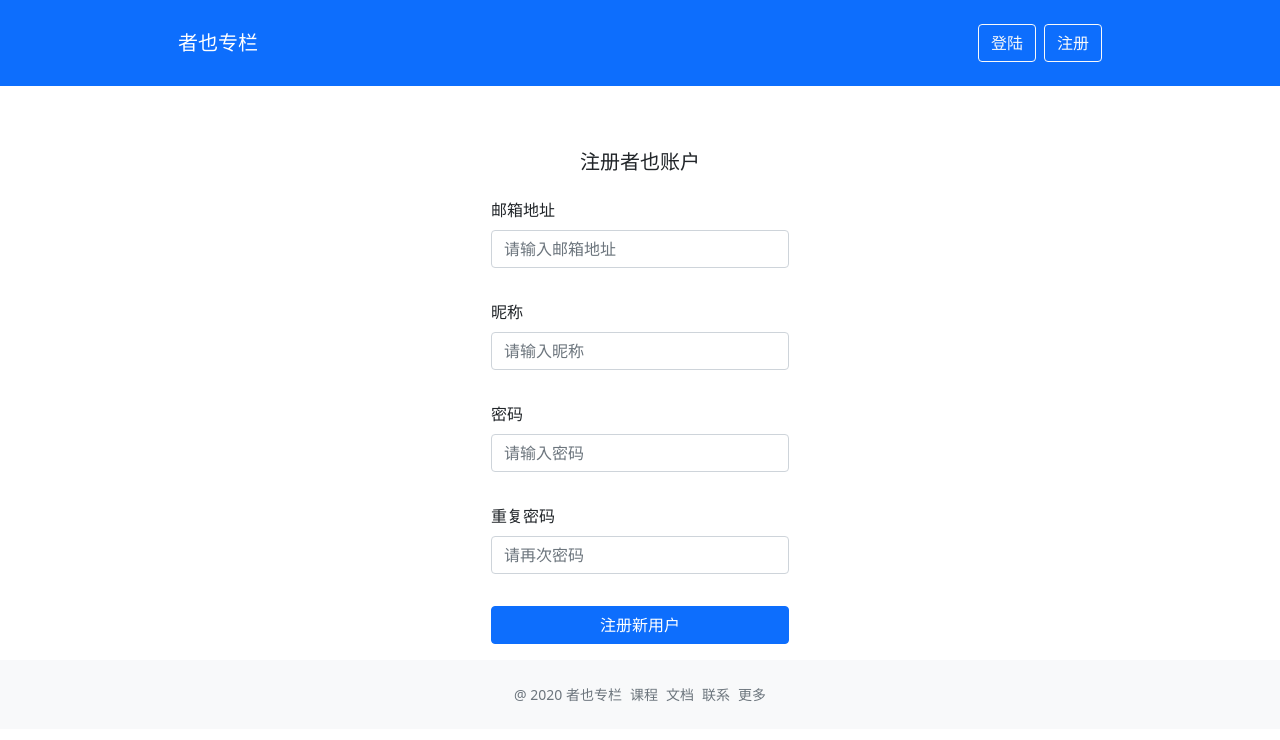
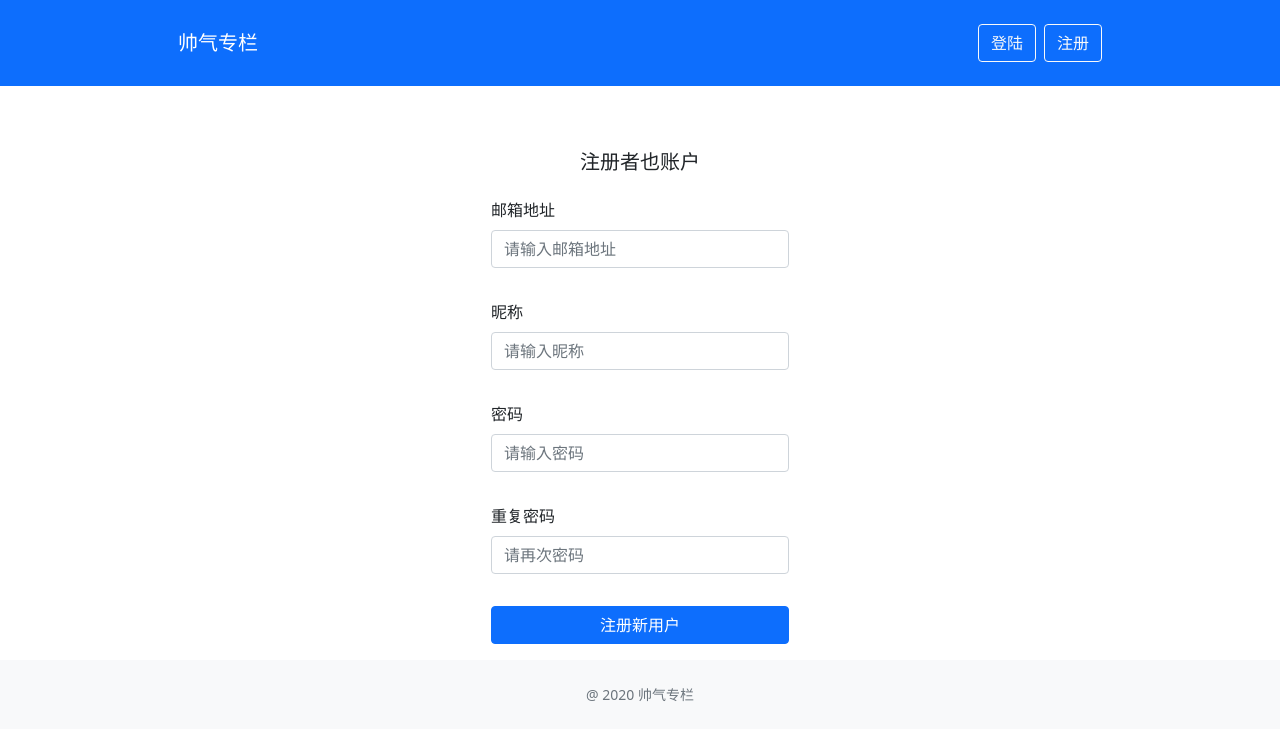
Before and after one commit to wuhuiluo/vue3.0-, a Vue app: page /register in a window 1280 px wide. Shown: the top 740 px of the page. Built offline with nearby package versions, Linux system fonts and the light colour scheme.

Commit message:
latest commit

```diff
--- a/src/App.vue
+++ b/src/App.vue
@@ -9,11 +9,7 @@
   <footer class="text-center py-4 text-secondary bg-light mt-auto">
     <small>
       <ul class="list-inline mb-0">
-        <li class="list-inline-item">@ 2020 者也专栏</li>
-        <li class="list-inline-item">课程</li>
-        <li class="list-inline-item">文档</li>
-        <li class="list-inline-item">联系</li>
-        <li class="list-inline-item">更多</li>
+        <li class="list-inline-item">@ 2020 帅气专栏</li>
       </ul>
     </small>
   </footer>
--- a/src/components/GlobalHeader.vue
+++ b/src/components/GlobalHeader.vue
@@ -1,7 +1,7 @@
 <template>
   <nav class="navbar navbar-dark bg-primary justify-content-between mb-4 px-4">
     <div class="w-75 mx-auto navbar">
-      <router-link class="navbar-brand" to="/">者也专栏</router-link>
+      <router-link class="navbar-brand" to="/">帅气专栏</router-link>
       <ul v-if="!user.isLogin" class="list-inline mb-0">
         <li class="list-inline-item">
           <router-link to="/login" class="btn btn-outline-light my-2"
--- a/vue.config.js
+++ b/vue.config.js
@@ -4,14 +4,15 @@ module.exports = {
         host: 'localhost',
         port: 8080,
         https: false,
+        disableHostCheck: true,
         //以上的ip和端口是我们本机的;下面为需要跨域的
-        proxy: {//配置跨域
+        proxy: { //配置跨域
             '/api': {
-                target: 'http://api.vikingship.xyz/',//这里后台的地址模拟的;应该填写你们真实的后台接口
+                target: 'http://api.vikingship.xyz/', //这里后台的地址模拟的;应该填写你们真实的后台接口
                 ws: true,
-                changOrigin: true,//允许跨域
+                changOrigin: true, //允许跨域
                 pathRewrite: {
-                    '^/api': ''//请求的时候使用这个api就可以
+                    '^/api': '' //请求的时候使用这个api就可以
                 }
             }
 
```
